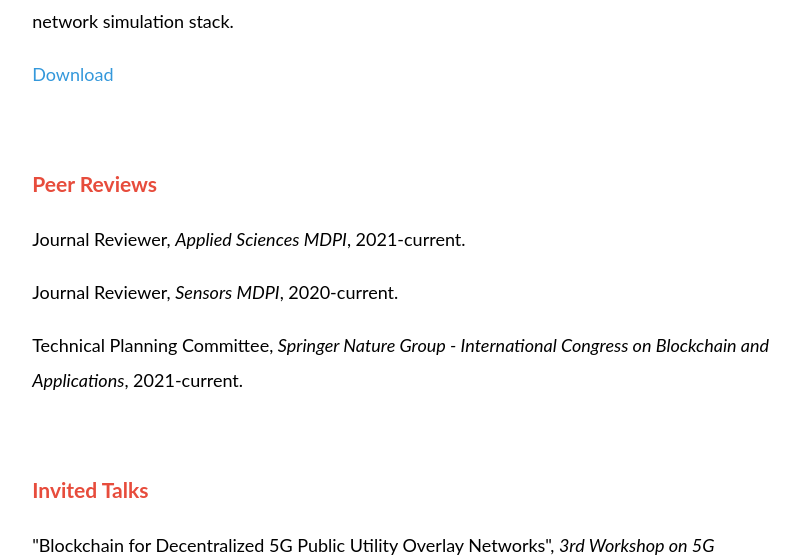
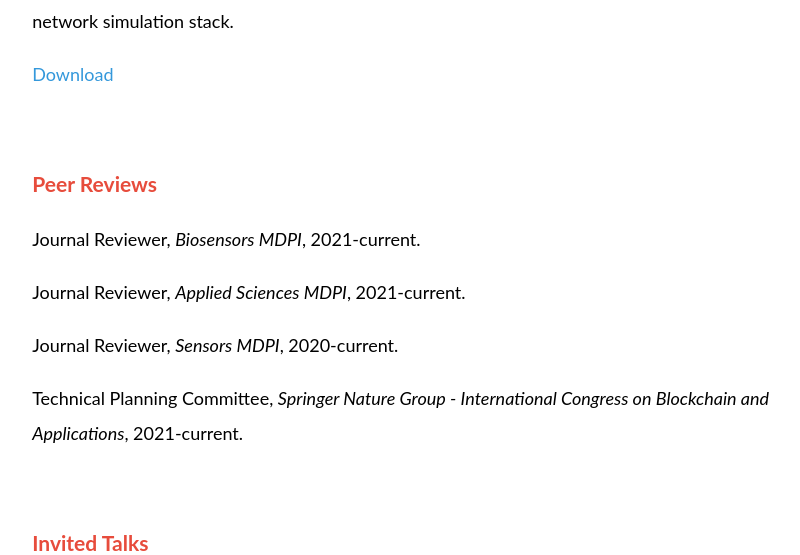
Before and after one commit to stevenplatt/telecomsteve-flask, a Flask app: page /research in a window 1280 px wide. Shown: the part 2817-3372 px from the top of the page, without its empty margins (355-1155 px from the left). Run offline with Flask 2, Linux system fonts and the light colour scheme.

Commit message:
Update research.html

```diff
--- a/telecomsteve/templates/research.html
+++ b/telecomsteve/templates/research.html
@@ -50,6 +50,7 @@
 
         <h3 class="research_accent">Peer Reviews</h3>
 
+        <p>Journal Reviewer, <i>Biosensors MDPI</i>, 2021-current.</p>
         <p>Journal Reviewer, <i>Applied Sciences MDPI</i>, 2021-current.</p>
         <p>Journal Reviewer, <i>Sensors MDPI</i>, 2020-current.</p>
         <p>Technical Planning Committee, <i>Springer Nature Group - International Congress on Blockchain and Applications</i>, 2021-current.</p>
```
